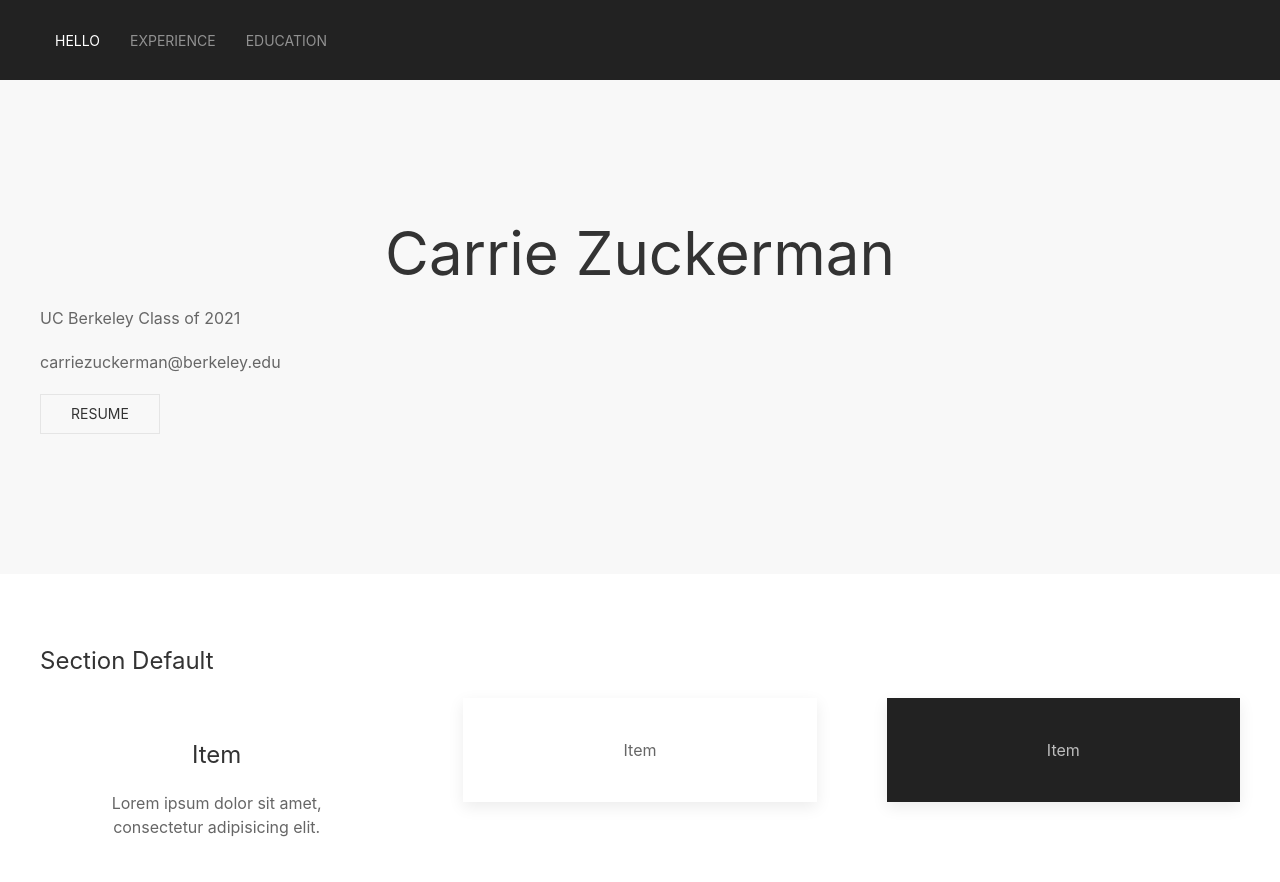
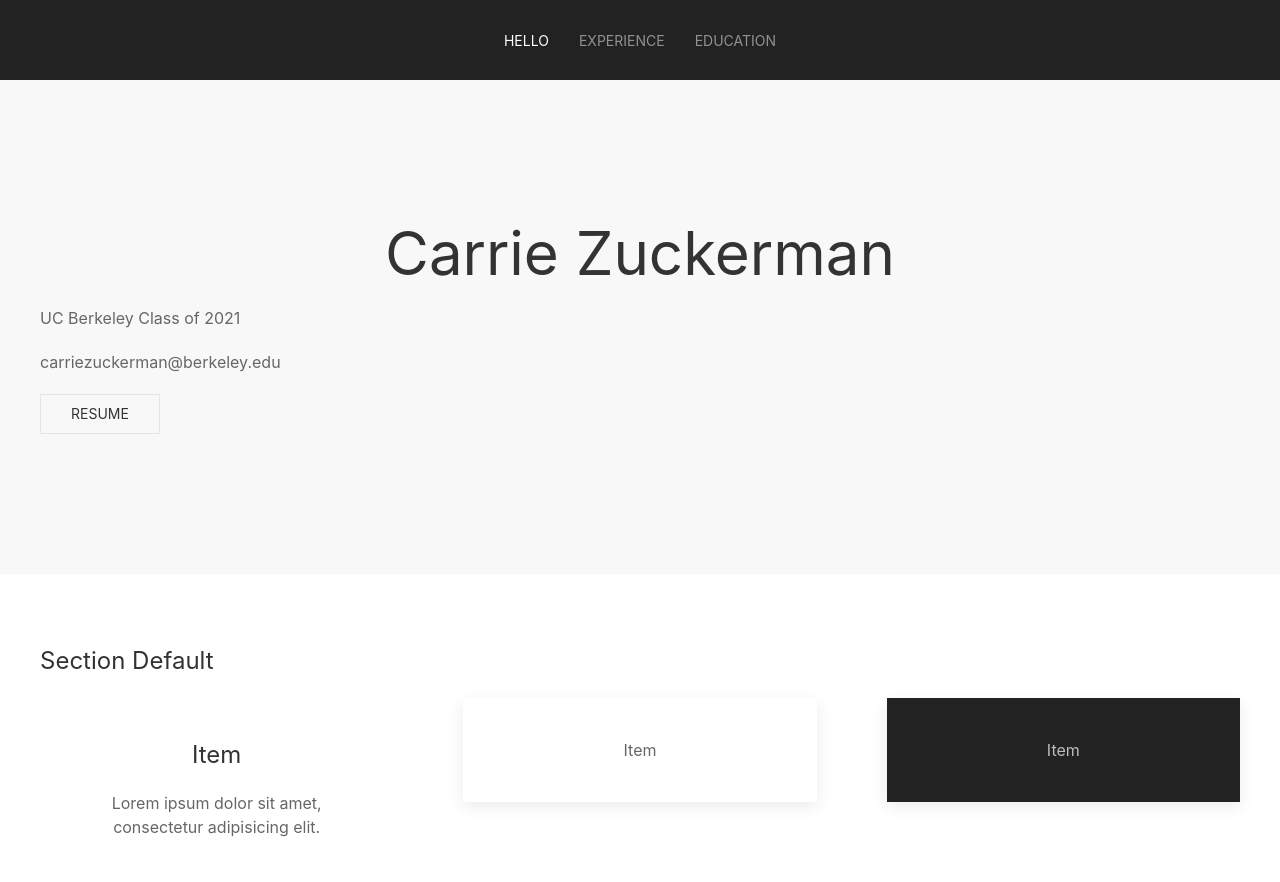
Before and after one commit to carrie-z/carrie-z.github.io, a plain HTML site: page index.html in a window 1280 px wide. Shown: the top 882 px of the page. Drawn offline with Linux system fonts and the light colour scheme.

Commit message:
center nav bar

```diff
--- a/index.html
+++ b/index.html
@@ -13,6 +13,7 @@
 
     <div uk-sticky="animation: uk-animation-slide-top; sel-target: .uk-navbar-container; cls-active: uk-navbar-sticky; cls-inactive: uk-navbar-transparent uk-light; top: 200">
 
+      <div class="uk-flex uk-flex-center">
         <nav class="uk-navbar-container">
             <div class="uk-container uk-container-expand">
                 <div uk-navbar>
@@ -26,6 +27,7 @@
                 </div>
             </div>
         </nav>
+      </div>
     </div>
 
     <div class="uk-section uk-section-large uk-section-muted">
```
